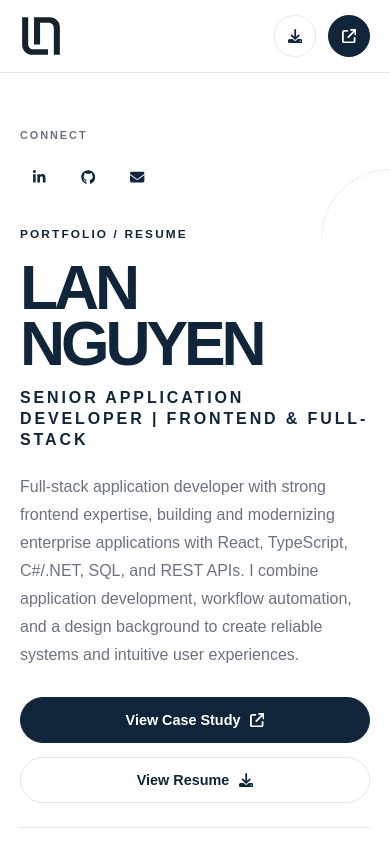
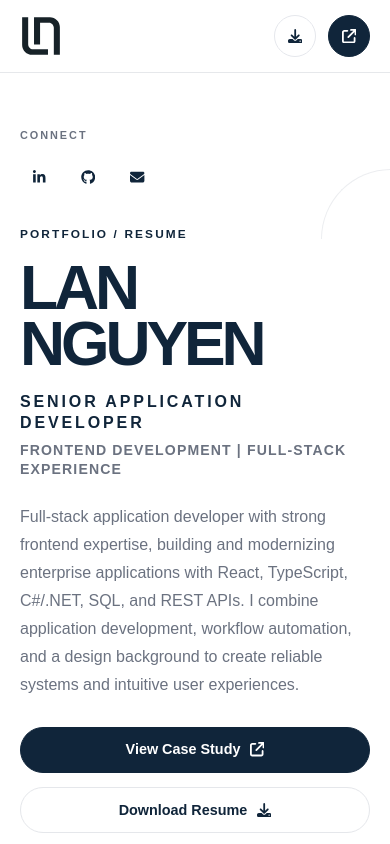
Before and after one commit to lanestrin/portfolio, a React (Vite) app: page / in a window 390 px wide. Shown: the top 844 px of the page. Built offline with nearby package versions, Linux system fonts and the light colour scheme.

Commit message:
feat: improve resume download and print experience

```diff
--- a/src/App.tsx
+++ b/src/App.tsx
@@ -1,7 +1,5 @@
 import "./styles/globals.scss";
 import "./styles/layout.scss";
-import "@fontsource-variable/roboto-condensed/wght.css";
-import "@fontsource-variable/inter/wght.css";
 import Header from "./components/Header/Header";
 import Education from "./components/Education/Education";
 import Experience from "./components/Experience/Experience";
--- a/src/components/Header/Header.tsx
+++ b/src/components/Header/Header.tsx
@@ -14,15 +14,14 @@ const Header = () => {
 					</Link>
 
 					<nav className={styles.actions} aria-label="Primary actions">
-            <Link
-              to="/resume?print=1"
-              target="_blank"
-              rel="noopener noreferrer"
+						<a
+							href="/Lan-Nguyen-Resume.pdf"
+							download="Lan-Nguyen-Resume.pdf"
 							className={styles.iconButton}
-              aria-label="View Resume"
+							aria-label="Download Resume"
 						>
 							<FaDownload aria-hidden="true" />
-            </Link>
+						</a>
 
 						<a
 							href="/case-study"
--- a/src/components/Hero/Hero.module.scss
+++ b/src/components/Hero/Hero.module.scss
@@ -382,8 +382,31 @@
         line-height: 0.9;
     }
 
+    .role {
+    margin-top: 1.25rem;
+    }
+
     .title {
-        margin-top: 1rem;
+        margin: 0;
+
+        font-family: var(--font-heading);
+        font-size: clamp(1rem, 2vw, 1.3rem);
+        font-weight: 700;
+        line-height: 1.3;
+        letter-spacing: 0.18em;
+        text-transform: uppercase;
+        color: var(--color-primary);
+    }
+
+    .subTitle {
+        margin-top: 0.45rem;
+
+        font-size: clamp(0.88rem, 1.5vw, 1rem);
+        font-weight: 600;
+        line-height: 1.4;
+        letter-spacing: 0.08em;
+        text-transform: uppercase;
+        color: var(--color-muted);
     }
 
     .summary {
--- a/src/components/Hero/Hero.tsx
+++ b/src/components/Hero/Hero.tsx
@@ -13,21 +13,9 @@ import { profile } from "../../data";
 import styles from "./Hero.module.scss";
 
 const socialLinks = [
-  {
-    label: "LinkedIn",
-    href: profile.contact.linkedin,
-    icon: FaLinkedinIn,
-  },
-  {
-    label: "GitHub",
-    href: profile.contact.github,
-    icon: FaGithub,
-  },
-  {
-    label: "Email",
-    href: `mailto:${profile.contact.email}`,
-    icon: FaEnvelope,
-  },
+	{ label: "LinkedIn", href: profile.contact.linkedin, icon: FaLinkedinIn },
+	{ label: "GitHub", href: profile.contact.github, icon: FaGithub },
+	{ label: "Email", href: `mailto:${profile.contact.email}`, icon: FaEnvelope },
 ];
 
 const contactItems = [
@@ -37,29 +25,15 @@ const contactItems = [
 		href: `mailto:${profile.contact.email}`,
 		icon: FaEnvelope,
 	},
-  {
-    label: "Phone",
-    value: profile.contact.phone,
-    href: profile.contact.phoneHref,
-    icon: FaPhone,
-  },
-  {
-    label: "Location",
-    value: profile.contact.location,
-    icon: FaLocationDot,
-  },
+	{ label: "Phone", value: profile.contact.phone, href: profile.contact.phoneHref, icon: FaPhone },
+	{ label: "Location", value: profile.contact.location, icon: FaLocationDot },
 	{
 		label: "LinkedIn",
 		value: "linkedin.com/in/lanestrin",
 		href: profile.contact.linkedin,
 		icon: FaLinkedinIn,
 	},
-  {
-    label: "GitHub",
-    value: "github.com/lanestrin",
-    href: profile.contact.github,
-    icon: FaGithub,
-  },
+	{ label: "GitHub", value: "github.com/lanestrin", href: profile.contact.github, icon: FaGithub },
 ];
 
 const techItems = [
@@ -84,9 +58,7 @@ const Hero = () => {
 									href={href}
 									className={styles.railLink}
 									target={href.startsWith("http") ? "_blank" : undefined}
-                  rel={
-                    href.startsWith("http") ? "noopener noreferrer" : undefined
-                  }
+									rel={href.startsWith("http") ? "noopener noreferrer" : undefined}
 									aria-label={label}
 								>
 									<Icon aria-hidden="true" />
@@ -100,7 +72,10 @@ const Hero = () => {
 
 						<h1 className={styles.name}>{profile.name.toUpperCase()}</h1>
 
+						<div className={styles.role}>
 							<p className={styles.title}>{profile.title}</p>
+							<p className={styles.subTitle}>{profile.subTitle}</p>
+						</div>
 
 						<p className={styles.summary}>{profile.summary}</p>
 
@@ -110,13 +85,22 @@ const Hero = () => {
 								<FaArrowUpRightFromSquare aria-hidden="true" />
 							</a>
 
-              <a
+							{/* <a
 								href="/resume"
 								target="_blank"
 								rel="noopener noreferrer"
 								className={styles.secondaryButton}
 							>
 								<span>View Resume</span>
+								<FaDownload aria-hidden="true" />
+							</a> */}
+
+							<a
+								href="/Lan-Nguyen-Resume.pdf"
+								download="Lan-Nguyen-Resume.pdf"
+								className={styles.secondaryButton}
+							>
+								<span>Download Resume</span>
 								<FaDownload aria-hidden="true" />
 							</a>
 						</div>
@@ -136,24 +120,20 @@ const Hero = () => {
 										<div className={styles.itemContent}>
 											<span className={styles.itemLabel}>{label}</span>
 
-                      {href ? (
+											{href ?
 												<a
 													href={href}
-                          target={
-                            href.startsWith("http") ? "_blank" : undefined
-                          }
+													target={href.startsWith("http") ? "_blank" : undefined}
 													rel={
-                            href.startsWith("http")
-                              ? "noopener noreferrer"
-                              : undefined
+														href.startsWith("http") ? "noopener noreferrer" : (
+															undefined
+														)
 													}
 													className={styles.itemValue}
 												>
 													{value}
 												</a>
-                      ) : (
-                        <span className={styles.itemValue}>{value}</span>
-                      )}
+											:	<span className={styles.itemValue}>{value}</span>}
 										</div>
 									</div>
 								))}
--- a/src/data/profile.ts
+++ b/src/data/profile.ts
@@ -1,6 +1,7 @@
 export interface Profile {
 	name: string;
 	title: string;
+	subTitle: string;
 	summary: string;
 	contact: {
 		email: string;
@@ -15,7 +16,8 @@ export interface Profile {
 
 export const profile: Profile = {
 	name: "Lan Nguyen",
-	title: "Senior Application Developer | Frontend & Full-Stack",
+	title: "Senior Application Developer",
+	subTitle: "Frontend Development | Full-Stack Experience",
 	summary:
 		"Full-stack application developer with strong frontend expertise, building and modernizing enterprise applications with React, TypeScript, C#/.NET, SQL, and REST APIs. I combine application development, workflow automation, and a design background to create reliable systems and intuitive user experiences.",
 	contact: {
--- a/src/features/ResumePrint/ResumePrint.module.scss
+++ b/src/features/ResumePrint/ResumePrint.module.scss
@@ -2,6 +2,7 @@
     min-height: 100vh;
     padding: 32px;
     background: #e5e7eb;
+    font-family: var(--font-body);
 }
 
 .printToolbar {
@@ -129,7 +130,7 @@
     flex-direction: column;
 }
 
-.organization + .organization {
+.organization+.organization {
     margin-top: 28px;
     padding-top: 28px;
     border-top: 1px solid var(--color-primary-14);
@@ -241,6 +242,7 @@
         }
     }
 }
+
 .jobHeader {
     display: grid;
     grid-template-columns: 1fr auto;
@@ -263,7 +265,7 @@
         color: var(--color-muted);
     }
 
-    > span {
+    >span {
         margin-top: 2px;
         white-space: nowrap;
         font-size: 11px;
@@ -271,6 +273,14 @@
         letter-spacing: 0.03em;
         color: var(--color-muted);
     }
+}
+
+.roleSummary {
+    width: 88%;
+    margin: 0 0 12px;
+    font-size: 11.5px;
+    line-height: 1.55;
+    color: var(--color-muted);
 }
 
 .tags {
@@ -450,12 +460,18 @@
     }
 
     /*
-     * Allow long organizations and jobs to continue across pages.
+     * Organizations may span pages, but keep each job together whenever the
+     * complete entry fits on the following page. Browsers will still split a
+     * job that is taller than a printable page.
      */
-    .organizationIntro,
-    .job {
+    .organizationIntro {
         break-inside: auto;
         page-break-inside: auto;
+    }
+
+    .job {
+        break-inside: avoid-page;
+        page-break-inside: avoid;
     }
 
     /*
@@ -469,11 +485,22 @@
         page-break-after: avoid;
     }
 
+    .roleSummary {
+        break-inside: avoid-page;
+        page-break-inside: avoid;
+
+        break-before: avoid-page;
+        page-break-before: avoid;
+
+        orphans: 3;
+        widows: 3;
+    }
+
     /*
-     * Prevent a page break between the job header
-     * and the beginning of its bullet list.
+     * Prevent a page break between the role summary and the beginning of its
+     * accomplishment list.
      */
-    .jobHeader + ul {
+    .roleSummary+ul {
         break-before: avoid-page;
         page-break-before: avoid;
 
@@ -485,9 +512,9 @@
     }
 
     /*
-     * Keep the first bullet with the job header when possible.
+     * Keep the first accomplishment with the role summary when possible.
      */
-    .jobHeader + ul > li:first-child {
+    .roleSummary+ul>li:first-child {
         break-before: avoid-page;
         page-break-before: avoid;
     }
@@ -500,9 +527,17 @@
         page-break-inside: avoid;
     }
 
+    .job li:last-child {
+        break-after: avoid-page;
+        page-break-after: avoid;
+    }
+
     .tags {
         break-inside: avoid-page;
         page-break-inside: avoid;
+
+        break-before: avoid-page;
+        page-break-before: avoid;
     }
 
     * {
--- a/src/features/ResumePrint/ResumePrint.tsx
+++ b/src/features/ResumePrint/ResumePrint.tsx
@@ -2,24 +2,19 @@ import { education, experience, profile, technicalSkills } from "../../data";
 import styles from "./ResumePrint.module.scss";
 
 const getOrganizationLabel = (organization: string[]) => {
-  return organization.length > 1
-    ? "Organization Evolution"
-    : "Early Interface Design";
+	return organization.length > 1 ? "Organization Evolution" : "Early Interface Design";
 };
 
 const ResumePrint = () => {
-  const handlePrint = () => {
+	const handlePrint = async () => {
+		await document.fonts.ready;
 		window.print();
 	};
 
 	return (
 		<main className={styles.resumePrint}>
 			<div className={styles.printToolbar}>
-        <button
-          type="button"
-          className={styles.printButton}
-          onClick={handlePrint}
-        >
+				<button type="button" className={styles.printButton} onClick={handlePrint}>
 					Download Resume
 				</button>
 			</div>
@@ -34,9 +29,7 @@ const ResumePrint = () => {
 					</div>
 
 					<div className={styles.contact}>
-            <a href={`mailto:${profile.contact.email}`}>
-              {profile.contact.email}
-            </a>
+						<a href={`mailto:${profile.contact.email}`}>{profile.contact.email}</a>
 
 						<a href={profile.contact.phoneHref}>{profile.contact.phone}</a>
 
@@ -44,11 +37,7 @@ const ResumePrint = () => {
 							linkedin.com/in/lanestrin
 						</a>
 
-            <a
-              href={profile.contact.portfolio}
-              target="_blank"
-              rel="noreferrer"
-            >
+						<a href={profile.contact.portfolio} target="_blank" rel="noreferrer">
 							lan-nguyen-dev.vercel.app/case-study
 						</a>
 					</div>
@@ -160,21 +149,12 @@ const ResumePrint = () => {
 														<li key={bullet}>{bullet}</li>
 													))}
 												</ul>
-
-                        <div className={styles.tags}>
-                          {firstRole.stack.map((item) => (
-                            <span key={item}>{item}</span>
-                          ))}
-                        </div>
 											</article>
 										)}
 									</div>
 
 									{remainingRoles.map((role) => (
-                    <article
-                      key={`${role.company}-${role.role}`}
-                      className={styles.job}
-                    >
+										<article key={`${role.company}-${role.role}`} className={styles.job}>
 											<div className={styles.jobHeader}>
 												<div>
 													<h3>{role.role}</h3>
@@ -192,12 +172,6 @@ const ResumePrint = () => {
 													<li key={bullet}>{bullet}</li>
 												))}
 											</ul>
-
-                      <div className={styles.tags}>
-                        {role.stack.map((item) => (
-                          <span key={item}>{item}</span>
-                        ))}
-                      </div>
 										</article>
 									))}
 								</section>
```
Also changed, not shown: src/main.tsx (+6 -3 lines), 1 other file (tests, documents, lock files or other folders). Lines whose indentation alone changed are shown as unchanged.
